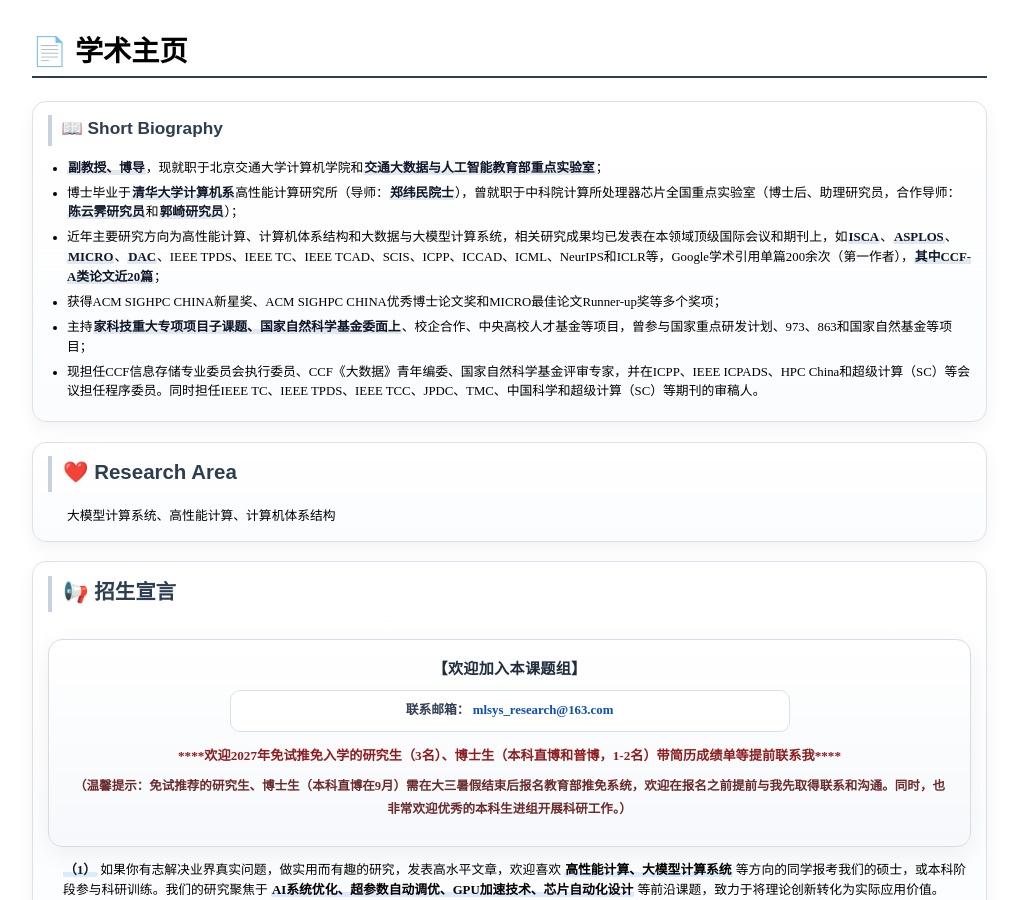
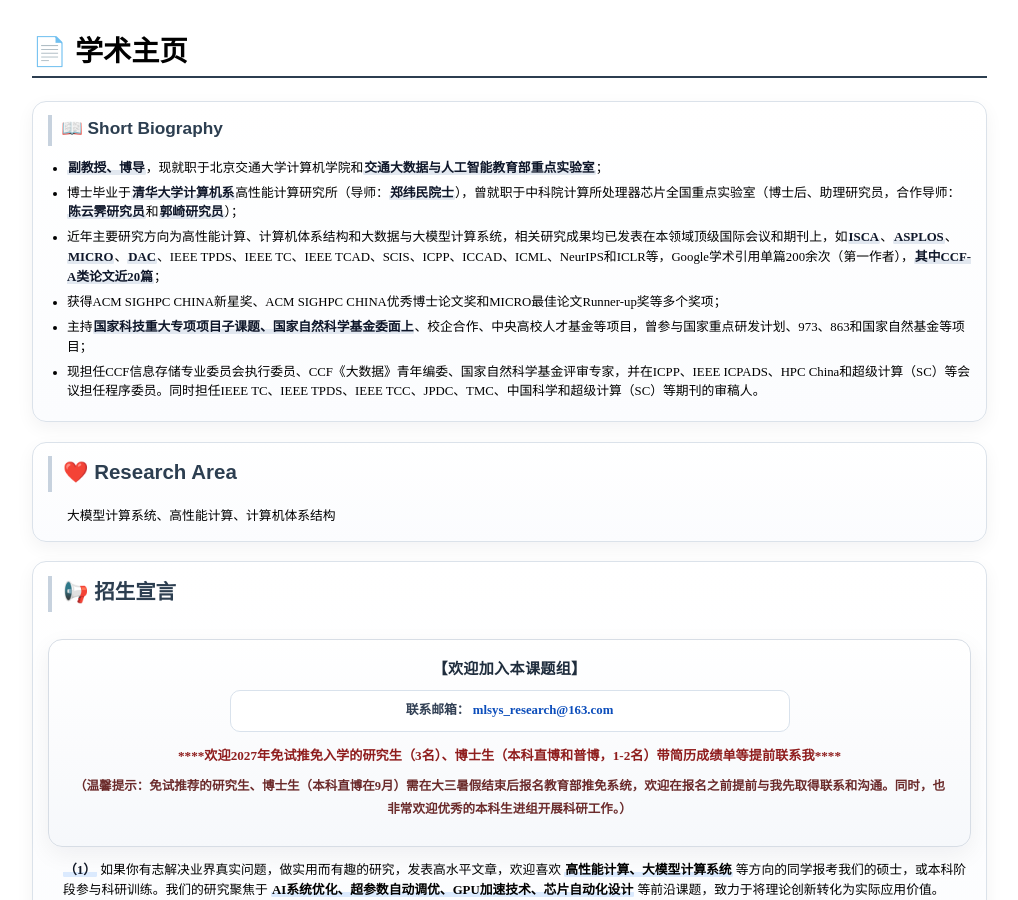
Before and after one commit to mlsys-research-jedy/mlsys-research-jedy.github.io, a Jekyll site: the page index.html, which Jekyll copies as it is, in a window 1280 px wide and 900 px high. Shown: the whole window, without its empty margins (123-1141 px from the left). Built offline with Jekyll 4.4.1, drawn with Linux system fonts in a browser that asks for light colours.

Commit message:
Update index.html

```diff
--- a/index.html
+++ b/index.html
@@ -202,7 +202,7 @@
             <li>博士毕业于<span class="bold">清华大学计算机系</span>高性能计算研究所（导师：<span class="bold">郑纬民院士</span>），曾就职于中科院计算所处理器芯片全国重点实验室（博士后、助理研究员，合作导师：<span class="bold">陈云霁研究员</span>和<span class="bold">郭崎研究员</span>）；</li>
             <li>近年主要研究方向为高性能计算、计算机体系结构和大数据与大模型计算系统，相关研究成果均已发表在本领域顶级国际会议和期刊上，如<span class="bold">ISCA</span>、<span class="bold">ASPLOS</span>、<span class="bold">MICRO</span>、<span class="bold">DAC</span>、IEEE TPDS、IEEE TC、IEEE TCAD、SCIS、ICPP、ICCAD、ICML、NeurIPS和ICLR等，Google学术引用单篇200余次（第一作者），<span class="bold">其中CCF-A类论文近20篇</span>；</li>
             <li>获得ACM SIGHPC CHINA新星奖、ACM SIGHPC CHINA优秀博士论文奖和MICRO最佳论文Runner-up奖等多个奖项；</li>
-            <li>主持<span class="bold">家科技重大专项项目子课题、国家自然科学基金委面上</span>、校企合作、中央高校人才基金等项目，曾参与国家重点研发计划、973、863和国家自然基金等项目；</li>
+            <li>主持<span class="bold">国家科技重大专项项目子课题、国家自然科学基金委面上</span>、校企合作、中央高校人才基金等项目，曾参与国家重点研发计划、973、863和国家自然基金等项目；</li>
             <li>现担任CCF信息存储专业委员会执行委员、CCF《大数据》青年编委、国家自然科学基金评审专家，并在ICPP、IEEE ICPADS、HPC China和超级计算（SC）等会议担任程序委员。同时担任IEEE TC、IEEE TPDS、IEEE TCC、JPDC、TMC、中国科学和超级计算（SC）等期刊的审稿人。</li>
         </ul>
     </div>
```
